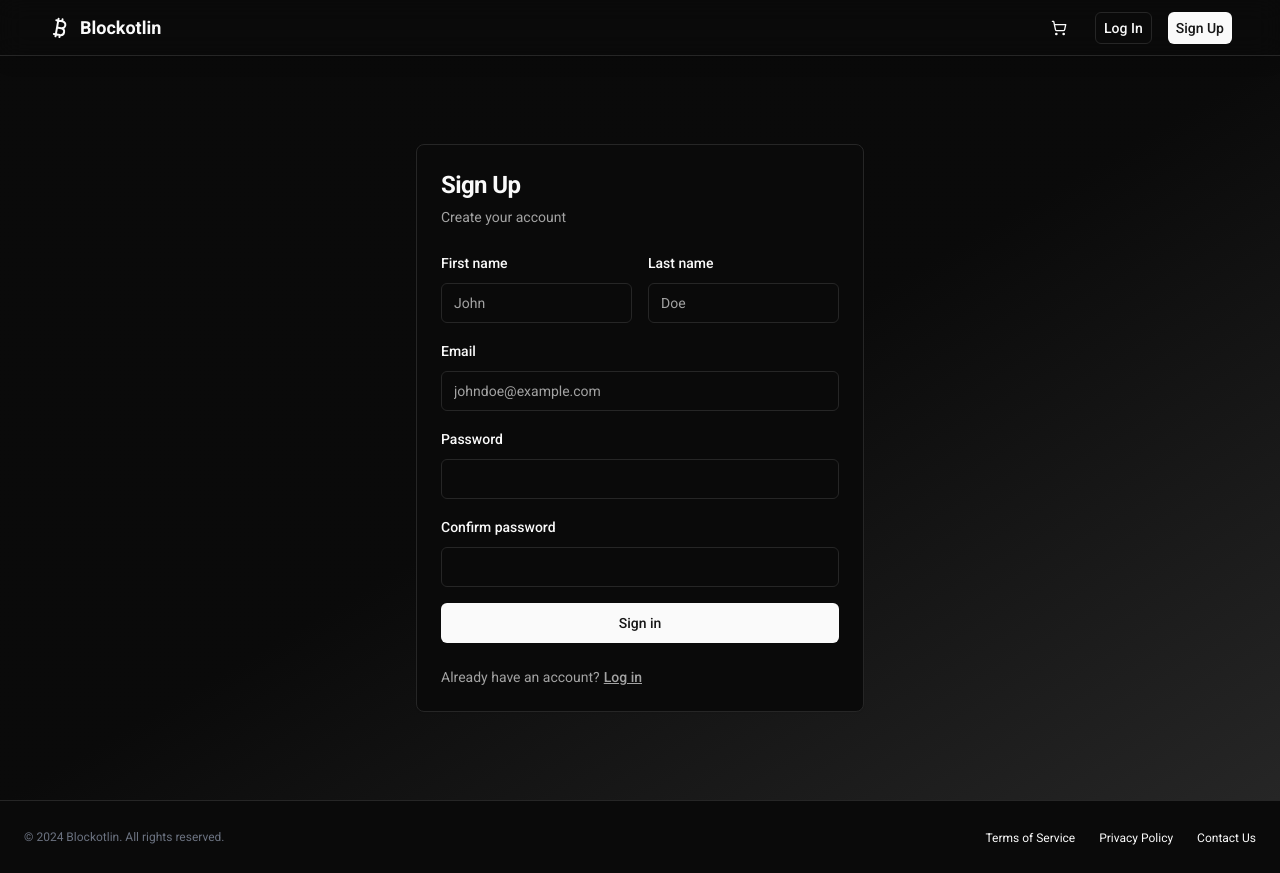
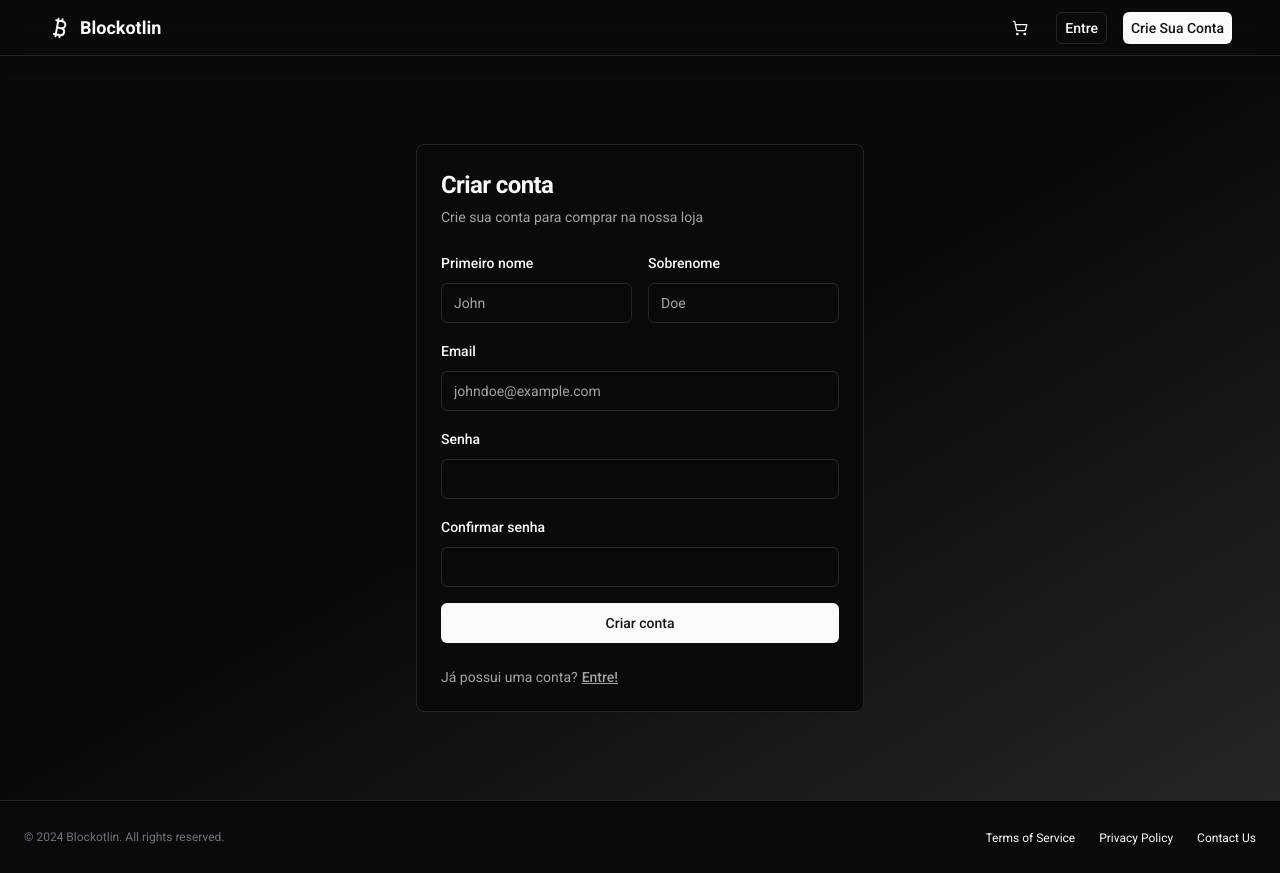
Before and after one commit to ViniciusCestarii/blockotlin-ui, a Next.js app: page /signup in a window 1280 px wide. Built offline with nearby package versions, Linux system fonts and the light colour scheme; no server answers.

Commit message:
feat: tranlate and add product variant sm

```diff
--- a/src/app/(main)/featured-product-list.tsx
+++ b/src/app/(main)/featured-product-list.tsx
@@ -35,7 +35,7 @@ export async function FeaturedProductList({
             key={product.id}
             className="pl-3 basis-1/3 sm:basis-1/4 lg:basis-1/6"
           >
-            <Product product={product} />
+            <Product product={product} size="sm" />
           </CarouselItem>
         ))}
       </CarouselContent>
--- a/src/app/(main)/page.tsx
+++ b/src/app/(main)/page.tsx
@@ -16,14 +16,14 @@ export default function HomePage({
     <main className="container mx-auto px-4">
       {!search && (
         <section>
-          <h2 className="text-3xl font-bold">Featured Products</h2>
+          <h2 className="text-3xl font-bold">Produtos destaque</h2>
           <Suspense fallback={<p>Loading...</p>}>
             <FeaturedProductList />
           </Suspense>
         </section>
       )}
       <section>
-        <h2 className="text-3xl font-bold">All Products</h2>
+        <h2 className="text-3xl font-bold">Produtos</h2>
         <Suspense fallback={<p>Loading...</p>}>
           <ProductList search={search} />
         </Suspense>
--- a/src/app/(main)/product.tsx
+++ b/src/app/(main)/product.tsx
@@ -3,12 +3,14 @@ import { Product as ProductType } from '../../lib/product/types'
 import Image from 'next/image'
 import Link from 'next/link'
 import { formatPrice } from '@/lib/format'
+import { cn } from '@/lib/style/utils'
 
 interface ProductProps {
   product: ProductType
+  size?: 'default' | 'sm'
 }
 
-const Product = ({ product }: ProductProps) => {
+const Product = ({ product, size = 'default' }: ProductProps) => {
   return (
     <Link href={`/product/${product.id}`} className="group">
       <article className="rounded-md overflow-hidden h-full">
@@ -27,12 +29,20 @@ const Product = ({ product }: ProductProps) => {
               WebkitBoxOrient: 'vertical',
               display: '-webkit-box',
             }}
-            className="max-h-8 leading-4 text-sm text-ellipsis overflow-hidden hover:underline group-hover:underline"
+            className={cn(
+              'max-h-9 leading-4 text-sm text-ellipsis overflow-hidden hover:underline group-hover:underline',
+              size === 'sm' && 'text-xs lg:text-sm',
+            )}
           >
             {product.title}
           </h3>
-          <span className="font-bold text-3xl">
-            <span className="sr-only">Price</span>
+          <span
+            className={cn(
+              'font-bold text-2xl',
+              size === 'sm' && 'text-xl lg:text-2xl',
+            )}
+          >
+            <span className="sr-only">Preço</span>
             {formatPrice(product.price)}
           </span>
         </div>
--- a/src/app/(main)/search-product.tsx
+++ b/src/app/(main)/search-product.tsx
@@ -71,14 +71,14 @@ const SearchProduct = ({ className, ...props }: SearchProductProps) => {
       )}
     >
       <label htmlFor="search" className="sr-only">
-        Search for products
+        Procurar produtos
       </label>
       <Input
         id="search"
         type="text"
         value={search}
         onChange={(e) => setSearch(e.target.value)}
-        placeholder="Search for products"
+        placeholder="Procurar produtos"
         className="flex-1 bg-primary text-background placeholder:text-background/80 border-none rounded-r-none focus-visible:ring-0"
       />
       <Button type="submit" className="rounded-l-none">
--- a/src/app/(other)/login/client-page.tsx
+++ b/src/app/(other)/login/client-page.tsx
@@ -57,8 +57,8 @@ const ClientLoginPage = () => {
     <div className="flex h-screen-minus-header items-center justify-center sm:bg-gradient-to-br via-background from-background to-muted">
       <Card className="w-full max-w-md">
         <CardHeader>
-          <CardTitle className="text-2xl font-bold">Log In</CardTitle>
-          <CardDescription>Access your account</CardDescription>
+          <CardTitle className="text-2xl font-bold">Entrar</CardTitle>
+          <CardDescription>Acesse sua conta</CardDescription>
         </CardHeader>
         <CardContent>
           <Form {...form}>
@@ -86,7 +86,7 @@ const ClientLoginPage = () => {
                 name="password"
                 render={({ field }) => (
                   <FormItem>
-                    <FormLabel>Password</FormLabel>
+                    <FormLabel>Senha</FormLabel>
                     <FormControl>
                       <Input
                         type="password"
@@ -99,19 +99,19 @@ const ClientLoginPage = () => {
                 )}
               />
               <Button type="submit" className="w-full" disabled={isPending}>
-                Log in
+                Entrar
               </Button>
             </form>
           </Form>
         </CardContent>
         <CardFooter className="text-center text-sm text-muted-foreground">
-          Don&apos;t have an account?
+          Não possue uma conta?
           <Link
             href="/signup"
             className="font-medium underline hover:text-primary ml-1"
             prefetch={false}
           >
-            Sign up
+            Crie a sua agora!
           </Link>
         </CardFooter>
       </Card>
--- a/src/app/(other)/signup/page.tsx
+++ b/src/app/(other)/signup/page.tsx
@@ -57,8 +57,10 @@ const SignupPage = () => {
     <div className="flex h-screen-minus-header items-center justify-center sm:bg-gradient-to-br via-background from-background to-muted">
       <Card className="w-full max-w-md">
         <CardHeader>
-          <CardTitle className="text-2xl font-bold">Sign Up</CardTitle>
-          <CardDescription>Create your account</CardDescription>
+          <CardTitle className="text-2xl font-bold">Criar conta</CardTitle>
+          <CardDescription>
+            Crie sua conta para comprar na nossa loja
+          </CardDescription>
         </CardHeader>
         <CardContent>
           <Form {...form}>
@@ -69,7 +71,7 @@ const SignupPage = () => {
                   name="firstName"
                   render={({ field }) => (
                     <FormItem>
-                      <FormLabel>First name</FormLabel>
+                      <FormLabel>Primeiro nome</FormLabel>
                       <FormControl>
                         <Input
                           placeholder="John"
@@ -86,7 +88,7 @@ const SignupPage = () => {
                   name="lastName"
                   render={({ field }) => (
                     <FormItem>
-                      <FormLabel>Last name</FormLabel>
+                      <FormLabel>Sobrenome</FormLabel>
                       <FormControl>
                         <Input
                           placeholder="Doe"
@@ -122,7 +124,7 @@ const SignupPage = () => {
                 name="password"
                 render={({ field }) => (
                   <FormItem>
-                    <FormLabel>Password</FormLabel>
+                    <FormLabel>Senha</FormLabel>
                     <FormControl>
                       <Input
                         type="password"
@@ -139,7 +141,7 @@ const SignupPage = () => {
                 name="confirmPassword"
                 render={({ field }) => (
                   <FormItem>
-                    <FormLabel>Confirm password</FormLabel>
+                    <FormLabel>Confirmar senha</FormLabel>
                     <FormControl>
                       <Input
                         type="password"
@@ -152,19 +154,19 @@ const SignupPage = () => {
                 )}
               />
               <Button type="submit" className="w-full" disabled={isPending}>
-                Sign in
+                Criar conta
               </Button>
             </form>
           </Form>
         </CardContent>
         <CardFooter className="text-center text-sm text-muted-foreground">
-          Already have an account?
+          Já possui uma conta?
           <Link
             href="/login"
             className="font-medium underline hover:text-primary ml-1"
             prefetch={false}
           >
-            Log in
+            Entre!
           </Link>
         </CardFooter>
       </Card>
--- a/src/components/system/page-nav.tsx
+++ b/src/components/system/page-nav.tsx
@@ -14,7 +14,7 @@ const MainNav = (props: MainNavProps) => {
           <Button size="icon" variant="ghost" asChild>
             <Link href="/cart">
               <ShoppingCart className="h-4 w-4" />
-              <span className="sr-only">Cart</span>
+              <span className="sr-only">Carrinho</span>
             </Link>
           </Button>
         </li>
--- a/src/components/user/login.tsx
+++ b/src/components/user/login.tsx
@@ -6,7 +6,7 @@ const Login = () => {
   return (
     <Button size="xs" variant="outline" asChild>
       <Link href="/login" className="capitalize">
-        Log in
+        Entre
       </Link>
     </Button>
   )
--- a/src/components/user/signup.tsx
+++ b/src/components/user/signup.tsx
@@ -6,7 +6,7 @@ const Signup = () => {
   return (
     <Button size="xs" asChild>
       <Link href="/signup" className="capitalize">
-        Sign up
+        Crie sua conta
       </Link>
     </Button>
   )
--- a/src/lib/auth/schema.ts
+++ b/src/lib/auth/schema.ts
@@ -1,22 +1,25 @@
 import { z } from 'zod'
 
-const passwordSchema = z.string().min(8)
+const passwordSchema = z
+  .string()
+  .min(8, 'Senha deve ter no mínimo 8 caracteres')
+
+const emailSchema = z.string().email('Email inválido')
 
 export const loginSchema = z.object({
-  email: z.string().email(),
+  email: emailSchema,
   password: passwordSchema,
 })
 
 export const signupSchema = z
   .object({
-    email: z.string().email(),
+    email: emailSchema,
     password: passwordSchema,
     confirmPassword: passwordSchema,
-    firstName: z.string(),
-    lastName: z.string(),
+    firstName: z.string().min(2, 'Nome deve ter no mínimo 2 caracteres'),
+    lastName: z.string().min(2, 'Sobrenome deve ter no mínimo 2 caracteres'),
   })
-  .refine(({ confirmPassword, password }) => {
-    if (confirmPassword !== password) {
-      return { confirmPassword: 'The passwords did not match' }
-    }
+  .refine((data) => data.confirmPassword === data.password, {
+    path: ['confirmPassword'],
+    message: 'Senhas não estão iguais',
   })
```
Also changed, not shown: src/app/(other)/product/[id]/page.tsx (+21 -20 lines).
